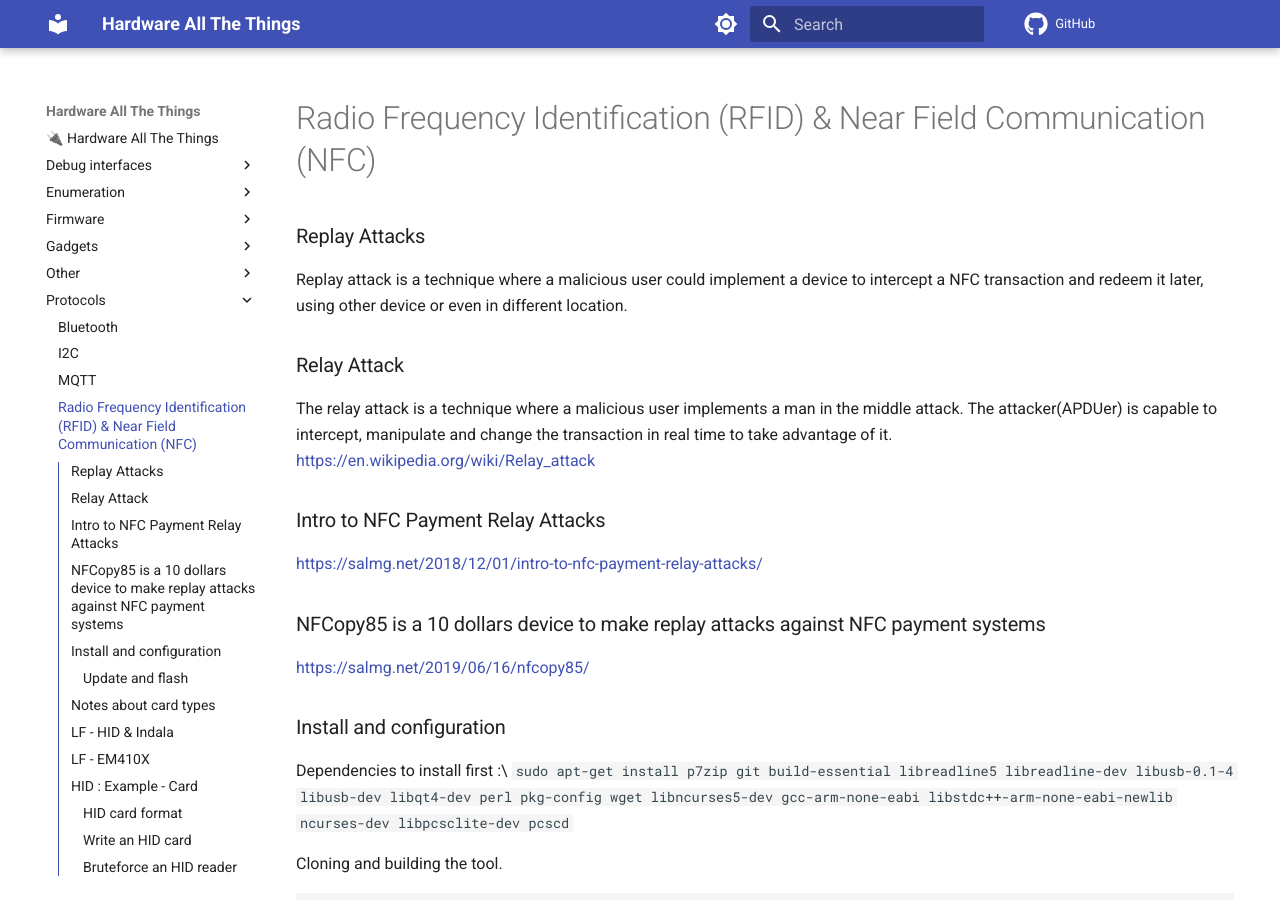
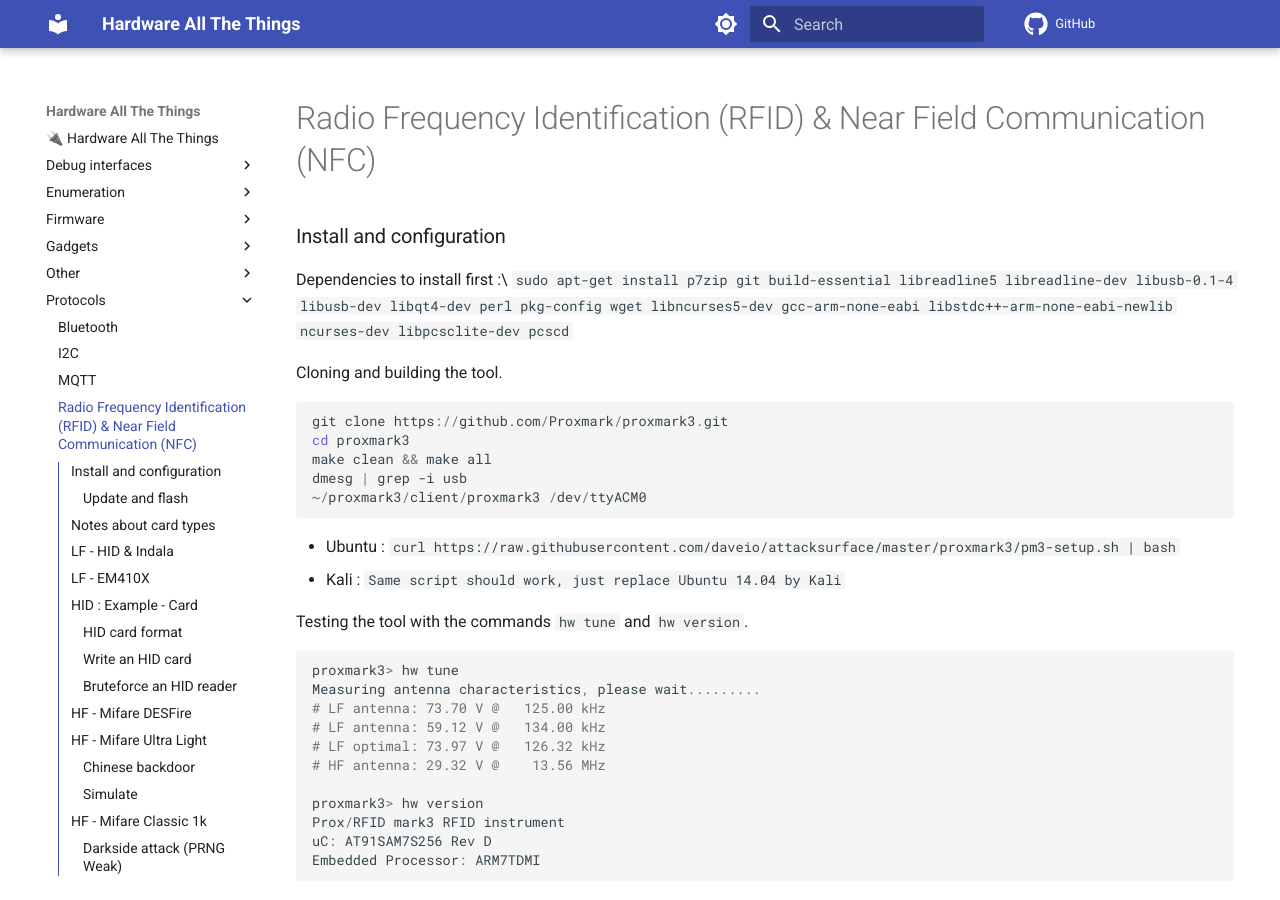
Before and after one commit to swisskyrepo/HardwareAllTheThings, an MkDocs documentation site: the page built from docs/protocols/rfid-nfc.md, in a window 1280 px wide and 900 px high. Built offline with MkDocs 1.6.1 and Material for MkDocs 9.7.7, drawn with Linux system fonts in a browser that asks for light colours; emoji names are drawn with the system emoji font; comment, search, counter and statistics services are not loaded; some of the changed text lies outside the part shown.

```diff
--- a/docs/protocols/rfid-nfc.md
+++ b/docs/protocols/rfid-nfc.md
@@ -1,18 +1,4 @@
 # Radio Frequency Identification (RFID) & Near Field Communication (NFC)
-
-### Replay Attacks
-Replay attack is a technique where a malicious user could implement a device to intercept a NFC transaction and redeem it later, using other device or even in different location.
-
-### Relay Attack
-The relay attack is a technique where a malicious user implements a man in the middle attack. The attacker(APDUer) is capable to intercept, manipulate and change the transaction in real time to take advantage of it.
-[https://en.wikipedia.org/wiki/Relay_attack](https://en.wikipedia.org/wiki/Relay_attack)
-
-### Intro to NFC Payment Relay Attacks
-[https://salmg.net/2018/12/01/intro-to-nfc-payment-relay-attacks/](https://salmg.net/2018/12/01/intro-to-nfc-payment-relay-attacks/)
-
-### NFCopy85 is a 10 dollars device to make replay attacks against NFC payment systems
-
-[https://salmg.net/2019/06/16/nfcopy85/](https://salmg.net/2019/06/16/nfcopy85/)
 
 ### Install and configuration
 
```
Also changed, not shown: other parts of docs/protocols/rfid-nfc.md (+14 -0 lines).
